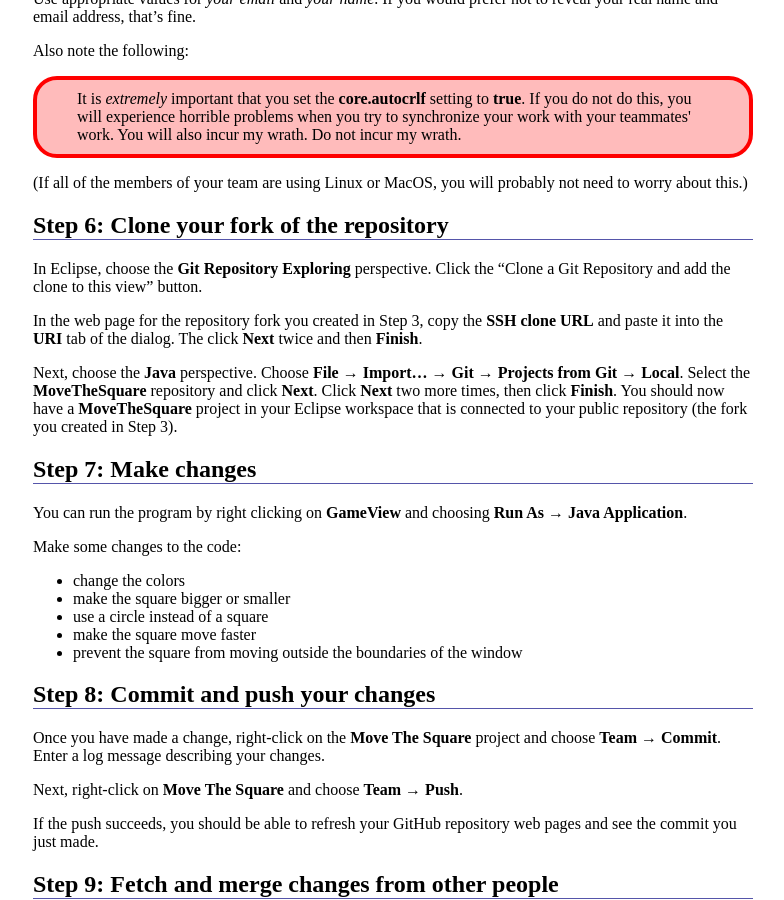
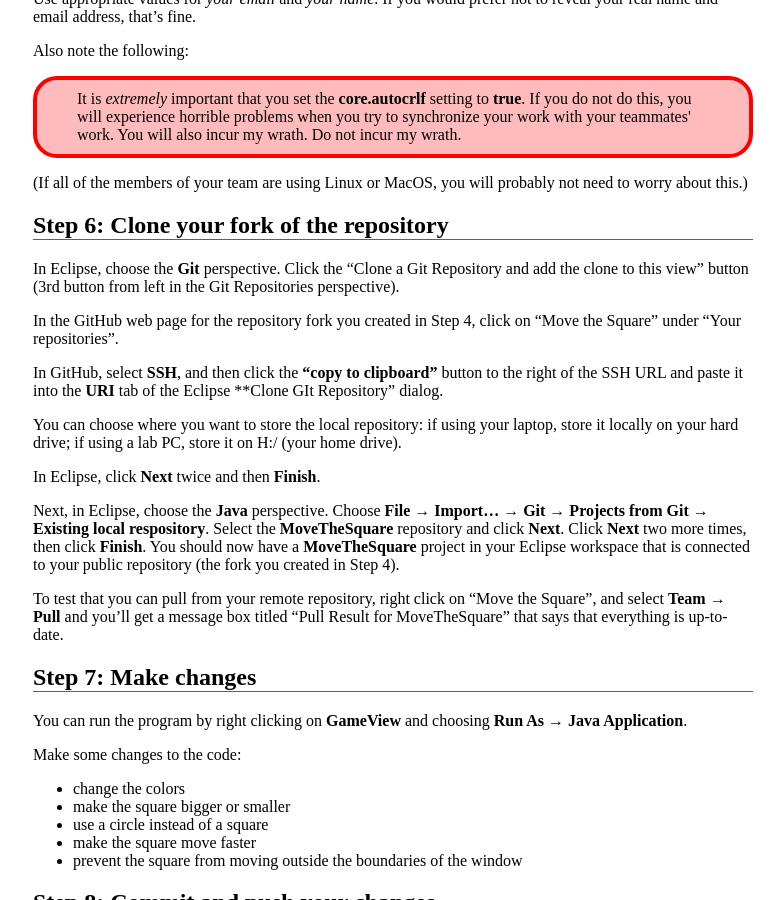
Before and after one commit to ycpcs/cs320-spring2016, a Jekyll site: the page built from labs/lab01.md, in a window 1280 px wide and 900 px high, scrolled down 2178 px. Shown: the whole window, without its empty margins (247-1031 px from the left). Built offline with Jekyll 4.4.1, drawn with Linux system fonts in a browser that asks for light colours; Markdown is read by kramdown in place of the engine named in the settings.

Commit message:
updated git instructions

```diff
--- a/labs/lab01.md
+++ b/labs/lab01.md
@@ -119,11 +119,19 @@ It is <i>extremely</i> important that you set the <b>core.autocrlf</b> setting t
 
 ## Step 6: Clone your fork of the repository
 
-In Eclipse, choose the **Git Repository Exploring** perspective.  Click the "Clone a Git Repository and add the clone to this view" button.
+In Eclipse, choose the **Git** perspective.  Click the "Clone a Git Repository and add the clone to this view" button (3rd button from left in the Git Repositories perspective).
 
-In the web page for the repository fork you created in Step 3, copy the **SSH clone URL** and paste it into the **URI** tab of the dialog.  The click **Next** twice and then **Finish**.
+In the GitHub web page for the repository fork you created in Step 4, click on "Move the Square" under "Your repositories".
 
-Next, choose the **Java** perspective.  Choose **File &rarr; Import... &rarr; Git &rarr; Projects from Git &rarr; Local**.  Select the **MoveTheSquare** repository and click **Next**.  Click **Next** two more times, then click **Finish**.  You should now have a **MoveTheSquare** project in your Eclipse workspace that is connected to your public repository (the fork you created in Step 3).
+In GitHub, select **SSH**, and then click the **"copy to clipboard"** button to the right of the SSH URL and paste it into the **URI** tab of the Eclipse **Clone GIt Repository" dialog.
+
+You can choose where you want to store the local repository: if using your laptop, store it locally on your hard drive; if using a lab PC, store it on H:/ (your home drive).
+
+In Eclipse, click **Next** twice and then **Finish**.
+
+Next, in Eclipse, choose the **Java** perspective.  Choose **File &rarr; Import... &rarr; Git &rarr; Projects from Git &rarr; Existing local respository**.  Select the **MoveTheSquare** repository and click **Next**.  Click **Next** two more times, then click **Finish**.  You should now have a **MoveTheSquare** project in your Eclipse workspace that is connected to your public repository (the fork you created in Step 4).
+
+To test that you can pull from your remote repository, right click on "Move the Square", and select **Team &rarr; Pull** and you'll get a message box titled "Pull Result for MoveTheSquare" that says that everything is up-to-date.
 
 ## Step 7: Make changes
 
```
